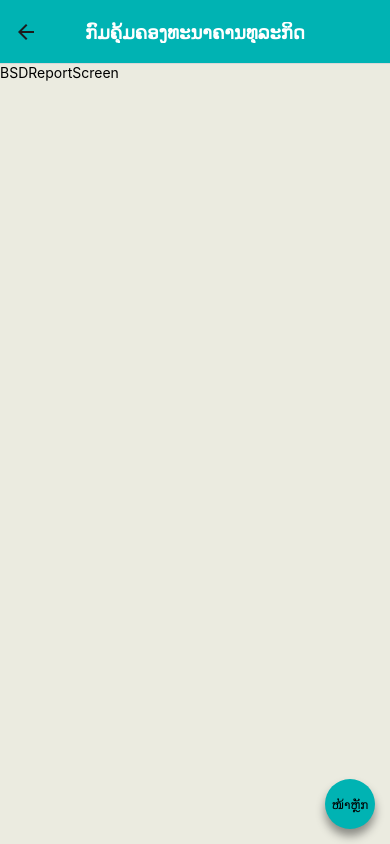
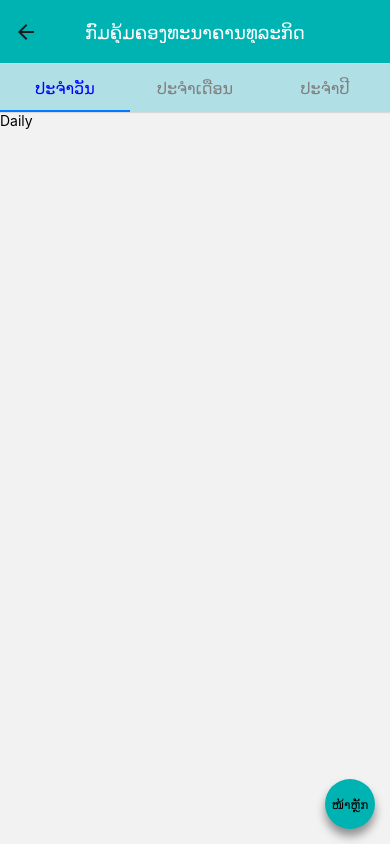
Before and after one commit to kerlorsenglao/bol_report, a React Native app: screen /BSD in a window 390 px wide. Built offline with nearby package versions, Linux system fonts and the light colour scheme.

Commit message:
added daily monthly and yearly in BSD commit at 11:19 23/11/2022

```diff
--- a/src/app/screens/BSD/BSDReportScreen.js
+++ b/src/app/screens/BSD/BSDReportScreen.js
@@ -1,18 +1,47 @@
 import { StyleSheet, Text, View } from 'react-native'
 import React from 'react'
+import { createMaterialTopTabNavigator, } from '@react-navigation/material-top-tabs';
 
-import BackInHomeComponent from '../../components/BackInHomeComponent'
+import Daily from './Daily';
+import Monthly from './Monthly';
+import Yearly from './Yearly';
+import { COLORS, SIZES } from '../../../constant';
+
+const TopTab = createMaterialTopTabNavigator();
 
 export default function BSDReportScreen({navigation}) {
   return (
-    <View
-      style={{
-        flex:1
+    <TopTab.Navigator
+      screenOptions={{
+        tabBarStyle: { backgroundColor: COLORS.secondary },
+        tabBarActiveTintColor: 'blue',
+        tabBarInactiveTintColor: 'gray',
+        tabBarLabelStyle:{fontSize: SIZES.medium},
+        swipeEnabled: false,// ຕ້ອງຕິດ tab ເທົ່ານັ້ນຈຶ່ງສາມາດປ່ຽນ screen
       }}
     >
-      <Text>BSDReportScreen</Text>
-      <BackInHomeComponent navigation={navigation}/>
-    </View>
+      <TopTab.Screen
+        name='Daily'
+        component={Daily}
+        options={{
+          title:'ປະຈຳວັນ'
+        }}
+      />
+      <TopTab.Screen
+        name='Monthly'
+        component={Monthly}
+        options={{
+          title:'ປະຈຳເດືອນ'
+        }}
+        />
+      <TopTab.Screen
+        name='Yearly'
+        component={Yearly}
+        options={{
+          title:'ປະຈຳປີ'
+        }}
+        />
+    </TopTab.Navigator>
   )
 }
 
--- /dev/null
+++ b/src/app/screens/BSD/Daily.js
@@ -0,0 +1,21 @@
+import { StyleSheet, Text, View } from 'react-native'
+import React from 'react'
+import { useNavigation } from '@react-navigation/native'
+
+import BackInHomeComponent from '../../components/BackInHomeComponent'
+
+
+export default function Daily() {
+
+    const navigation = useNavigation();
+    return (
+        <View
+            style={{flex:1}}
+        >
+            <Text>Daily</Text>
+            <BackInHomeComponent navigation={navigation}/>
+        </View>
+    )
+}
+
+const styles = StyleSheet.create({})
--- /dev/null
+++ b/src/app/screens/BSD/Monthly.js
@@ -0,0 +1,17 @@
+import { StyleSheet, Text, View } from 'react-native'
+import React from 'react'
+import { useNavigation } from '@react-navigation/native'
+
+import BackInHomeComponent from '../../components/BackInHomeComponent'
+
+export default function Monthly() {
+    const navigation = useNavigation();
+    return (
+        <View style={{flex:1}}>
+            <Text>Monthly</Text>
+            <BackInHomeComponent navigation={navigation}/>
+        </View>
+    )
+}
+
+const styles = StyleSheet.create({})
--- /dev/null
+++ b/src/app/screens/BSD/Yearly.js
@@ -0,0 +1,17 @@
+import { StyleSheet, Text, View } from 'react-native'
+import React from 'react'
+import { useNavigation } from '@react-navigation/native'
+
+import BackInHomeComponent from '../../components/BackInHomeComponent'
+
+export default function Yearly() {
+    const navigation = useNavigation();
+    return (
+        <View style={{flex:1}}>
+            <Text>Yearly</Text>
+            <BackInHomeComponent navigation={navigation}/>
+        </View>
+    )
+}
+
+const styles = StyleSheet.create({})
--- a/src/app/screens/InHomeScreen.js
+++ b/src/app/screens/InHomeScreen.js
@@ -17,8 +17,8 @@ export default function InHomeScreen({navigation}) {
                 backgroundColor: COLORS.secondary,
                 marginHorizontal:5,
                 height: 600,
-                borderTopRightRadius: 10,
-                borderTopLeftRadius: 10
+                borderTopRightRadius: 20,
+                borderTopLeftRadius: 20
             }}
         >
             <View style={{ justifyContent:'center',alignItems:'center',marginTop:10,marginBottom:5}}>
--- a/src/navigation/Navigation.js
+++ b/src/navigation/Navigation.js
@@ -98,7 +98,7 @@ export default function Navigation() {
                                     headerTitleAlign:'center',
                                     headerTitleStyle:{
                                         color: COLORS.white,
-                                        fontWeight: 'bold'
+                                        // fontWeight: 'bold'
                                     },
                                     headerStyle:{
                                         backgroundColor: COLORS.primary
@@ -113,7 +113,7 @@ export default function Navigation() {
                                     headerTitleAlign:'center',
                                     headerTitleStyle:{
                                         color: COLORS.white,
-                                        fontWeight: 'bold'
+                                        // fontWeight: 'bold'
                                     },
                                     headerStyle:{
                                         backgroundColor: COLORS.primary
@@ -128,7 +128,7 @@ export default function Navigation() {
                                     headerTitleAlign:'center',
                                     headerTitleStyle:{
                                         color: COLORS.white,
-                                        fontWeight: 'bold'
+                                        // fontWeight: 'bold'
                                     },
                                     headerStyle:{
                                         backgroundColor: COLORS.primary
```
